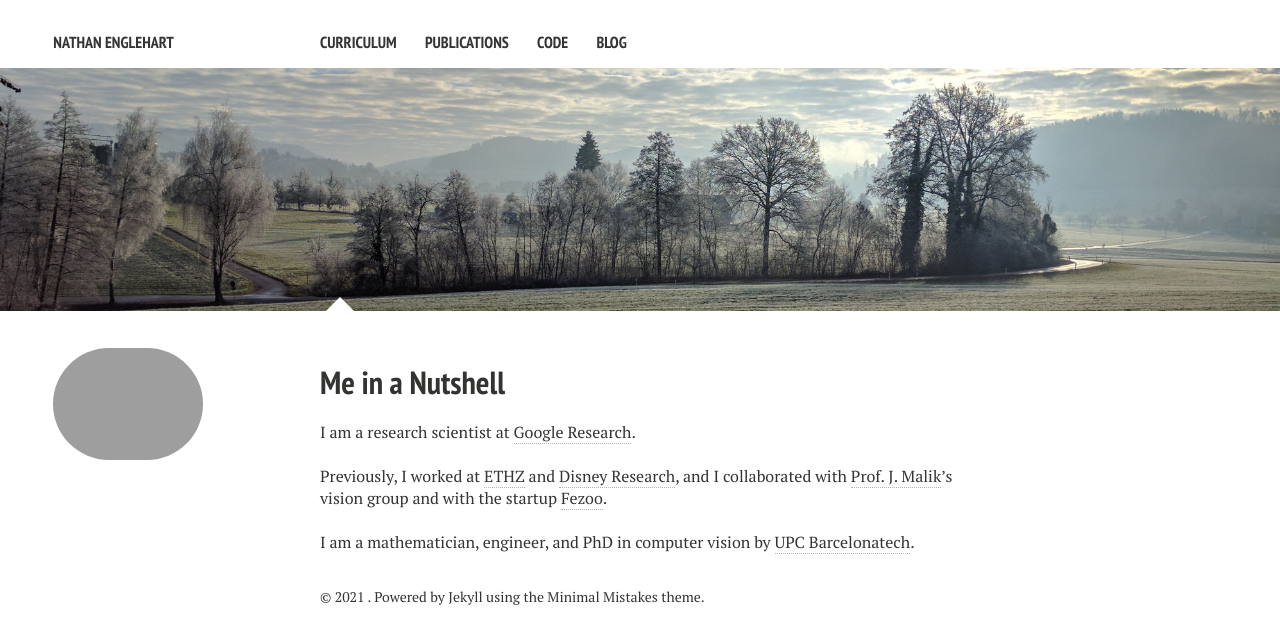
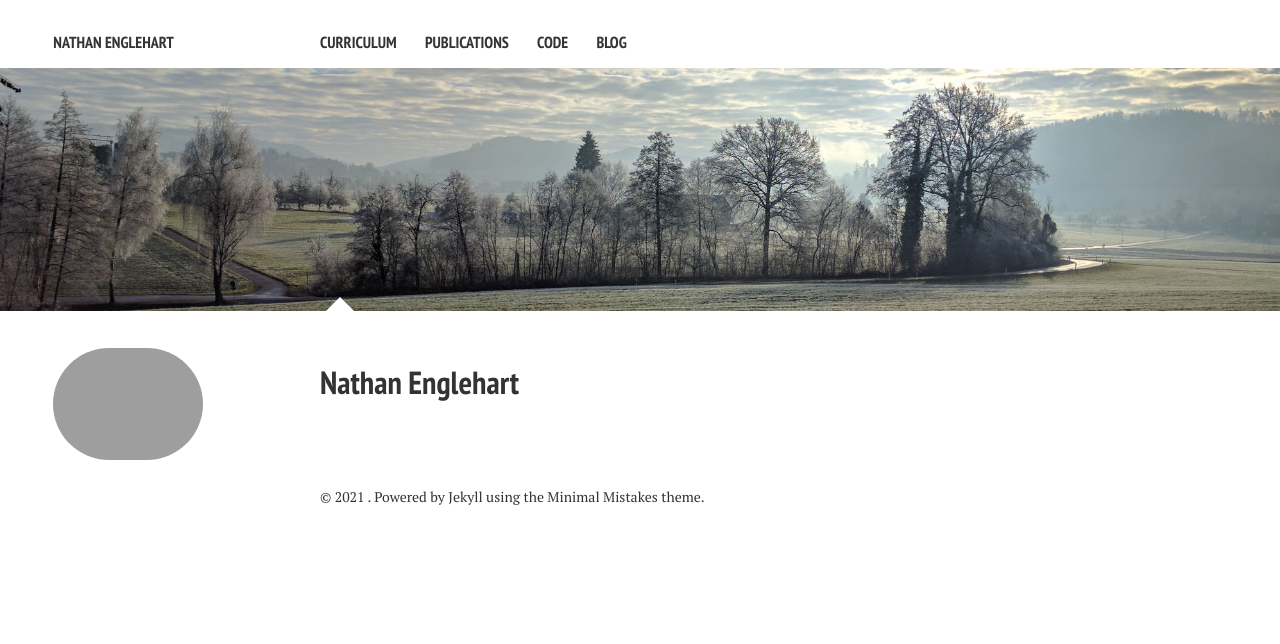
Before and after one commit to nathanenglehart/nathanenglehart.github.io, a Jekyll site: the page built from index.md, in a window 1280 px wide. Shown: the top 644 px of the page. Built offline with Jekyll 4.4.1, drawn with Linux system fonts in a browser that asks for light colours; nearby versions of some CDN libraries.

Commit message:
Update index.md

```diff
--- a/index.md
+++ b/index.md
@@ -1,19 +1,19 @@
 ---
 layout: home2
-title: Me in a Nutshell
-description: "Jordi Pont-Tuset's website"
+title: Nathan Englehart
+description: "Nathan Englehart's website"
 tags: [Jekyll, theme, responsive, blog, template]
 image:
   feature: trees.jpg
 ---
 
-I am a research scientist at <a href="https://research.google.com" target="_blank">Google Research</a>.
+[//]: # (I am a research scientist at <a href="https://research.google.com" target="_blank">Google Research</a>.)
 
-<br />
-Previously, I worked at <a href="http://www.vision.ee.ethz.ch/index.en.html" target="_blank">ETHZ</a>
-and <a href="http://www.disneyresearch.com/research-labs/disney-research-zurich/" target="_blank">Disney Research</a>,
-and I collaborated with <a href="http://www.cs.berkeley.edu/~malik/" target="_blank">Prof. J. Malik</a>'s vision group
-and with the startup <a href="https://gestoos.com" target="_blank">Fezoo</a>.
+[//]: # (<br />)
+[//]: # (Previously, I worked at <a href="http://www.vision.ee.ethz.ch/index.en.html" target="_blank">ETHZ</a>)
+[//]: # (and <a href="http://www.disneyresearch.com/research-labs/disney-research-zurich/" target="_blank">Disney Research</a>,)
+[//]: # (and I collaborated with <a href="http://www.cs.berkeley.edu/~malik/" target="_blank">Prof. J. Malik</a>'s vision group )
+[//]: # (and with the startup <a href="https://gestoos.com" target="_blank">Fezoo</a>.)
 
-<br />
-I am a mathematician, engineer, and PhD in computer vision by <a href="http://www.upc.edu" target="_blank">UPC Barcelonatech</a>.
+[//]: # (<br />)
+[//]: # (I am a mathematician, engineer, and PhD in computer vision by <a href="http://www.upc.edu" target="_blank">UPC Barcelonatech</a>.)
```
